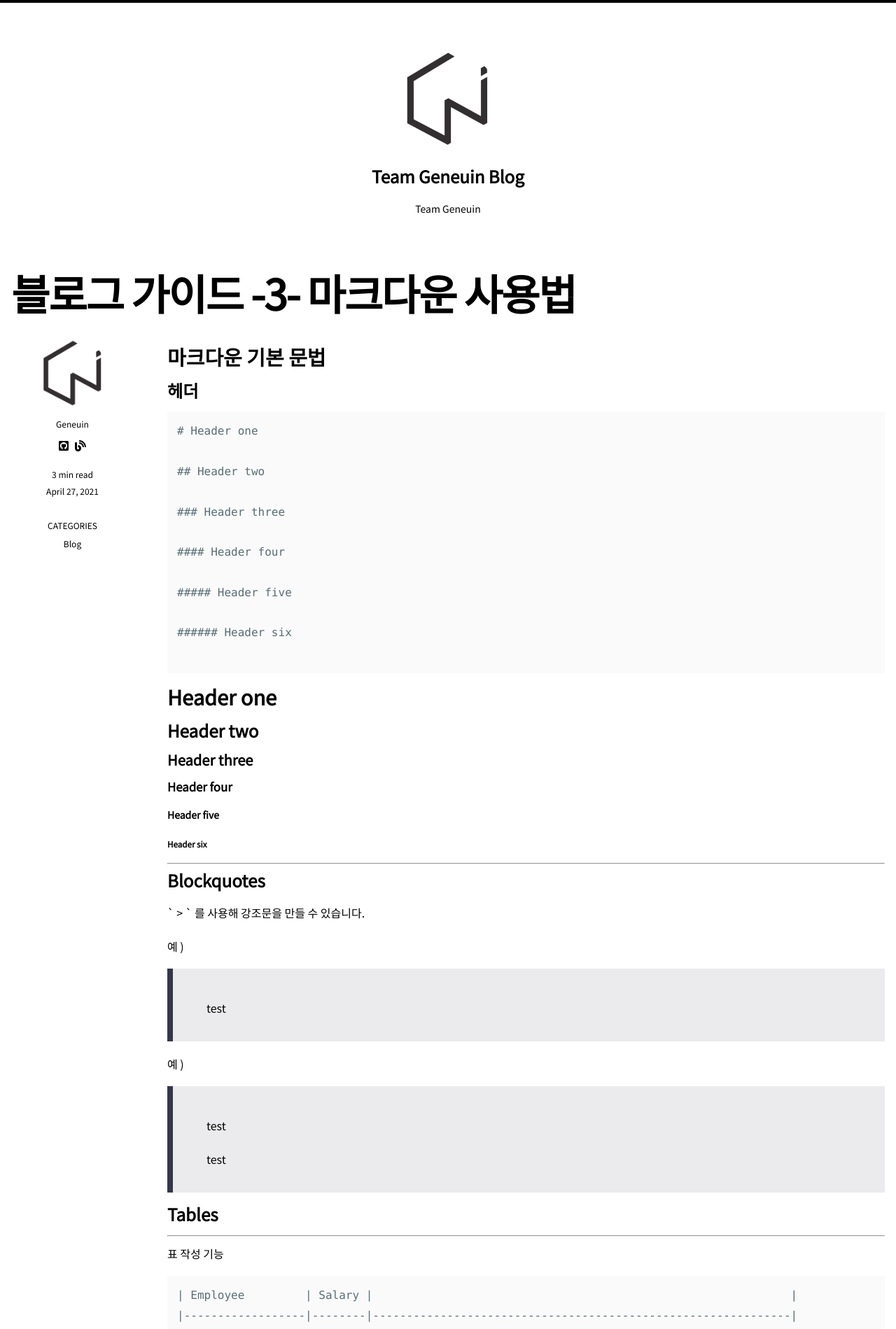
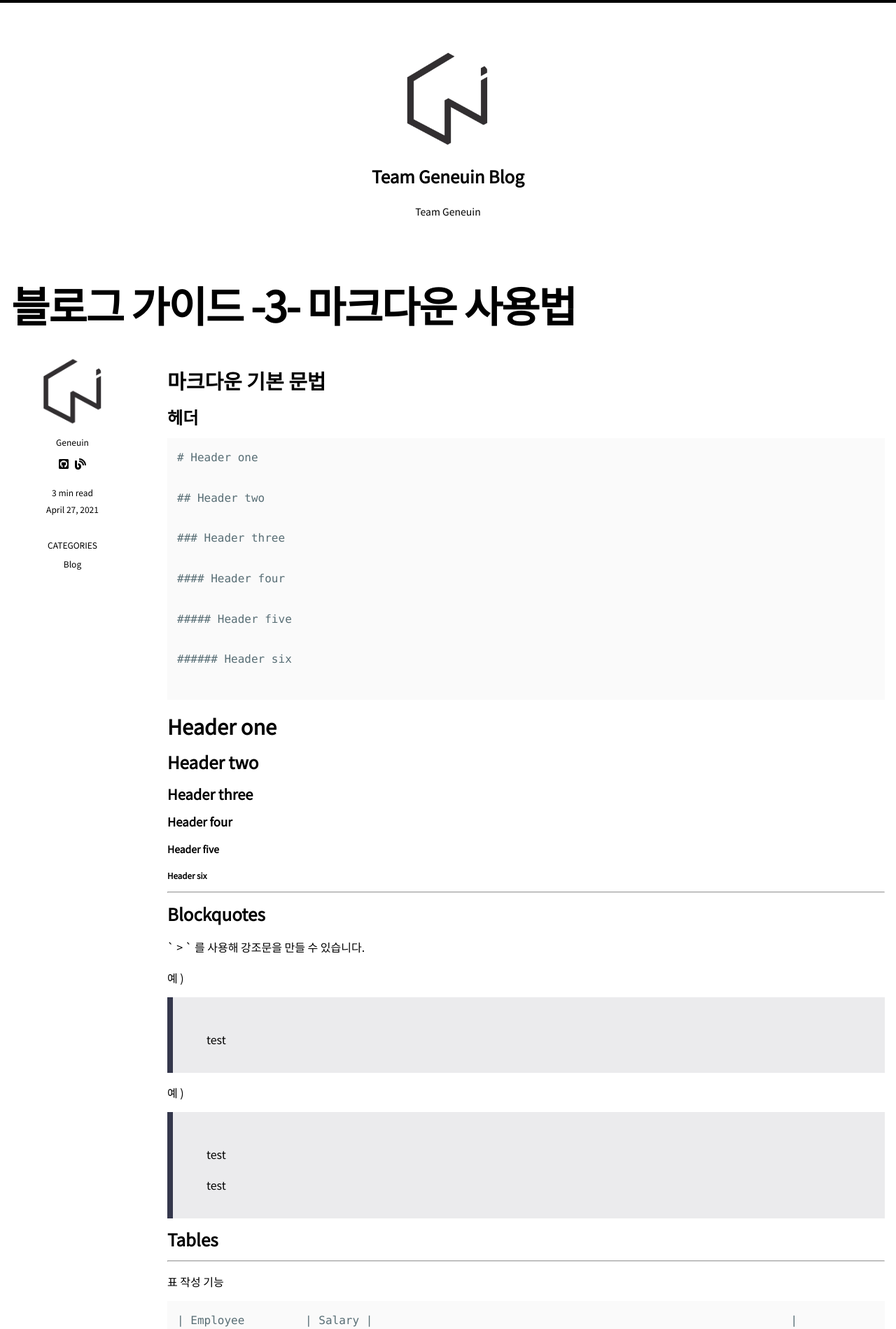
Before and after one commit to jblee-bong/bong.pos, a Jekyll site: the page built from _posts/blog_guide/2021-04-28-title-3-마크다운-사용법.md, in a window 1280 px wide. Shown: the top 1899 px of the page at 70% size. Built offline with Jekyll 4.4.1, drawn with Linux system fonts in a browser that asks for light colours; nearby versions of some CDN libraries.

Commit message:
Style: line-height, margin-top, margin-bottom 변경

```diff
--- a/_sass/so-simple/_reset.scss
+++ b/_sass/so-simple/_reset.scss
@@ -64,8 +64,8 @@ blockquote,
 dl,
 table,
 address {
-  margin-top: 0.5rem;
-  margin-bottom: 1rem;
+  margin-top: 0.75rem;
+  margin-bottom: 0.75rem;
 }
 
 /**
@@ -86,7 +86,7 @@ h1,
 h2,
 h3,
 h4 {
-  line-height: 1.2;
+  line-height: 1.5;
 }
 
 /* Grouping content
```
